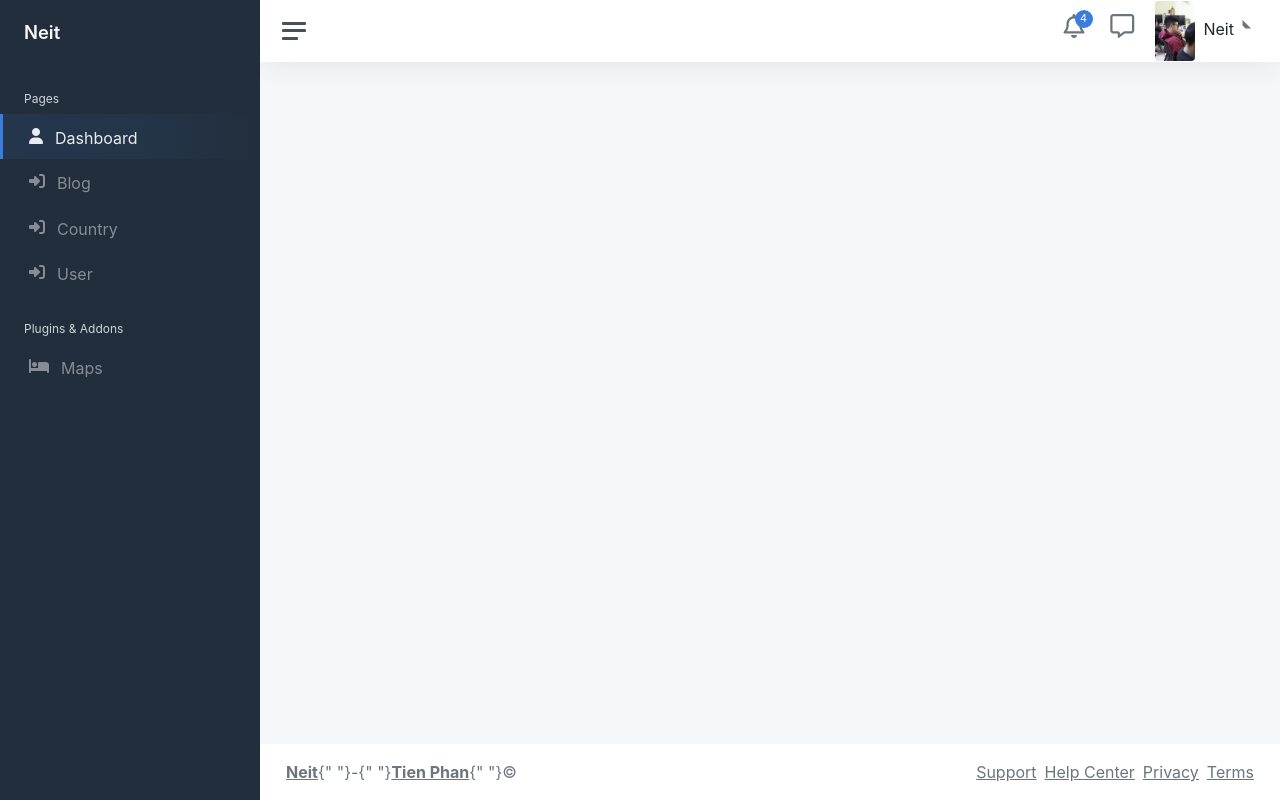
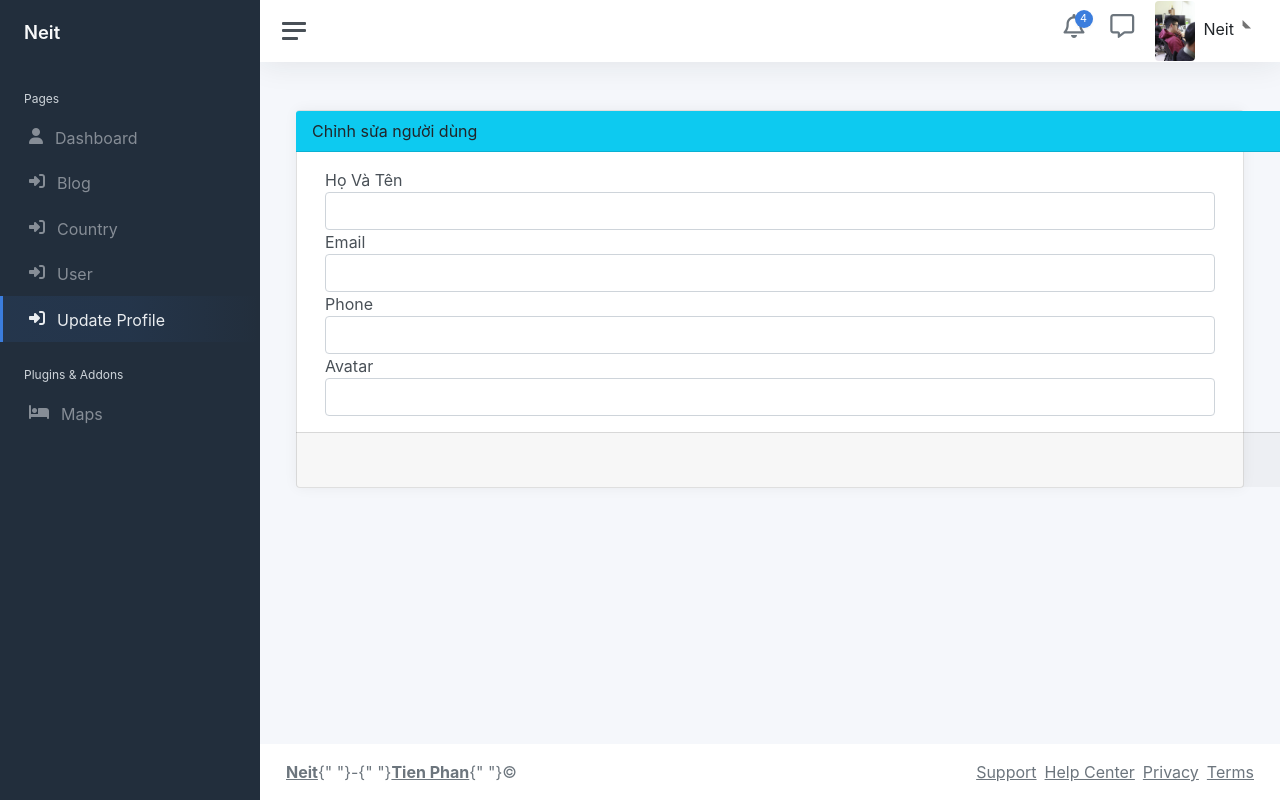
Before and after one commit to T1enphan/FeQLNH, a React (Create React App) app: page /update-user in a window 1280 px wide. Built offline with nearby package versions, Linux system fonts and the light colour scheme.

Commit message:
update2607

```diff
--- a/src/TestDame/login.js
+++ b/src/TestDame/login.js
@@ -45,9 +45,10 @@ function Login() {
         setAccessToken(response.data.token);
         console.log("1", accessToken);
         console.log("2", response.data.token);
-        // if (response.status === 200) {
-        //   navigate("/user");
-        // }
+        if (response.status === 200) {
+          localStorage.setItem("accountLogin", JSON.stringify(response.data));
+          navigate("/user");
+        }
       } catch (error) {
         console.log(error);
         toast.error("Đã có lỗi xảy ra!");
--- /dev/null
+++ b/src/User/User.js
@@ -0,0 +1,107 @@
+import axios from "axios";
+import { useEffect, useState } from "react";
+import { ToastContainer, toast } from "react-toastify";
+import { useNavigate } from "react-router-dom";
+import "react-toastify/dist/ReactToastify.css";
+
+function User() {
+    const navigate = useNavigate();
+    const [isLogin, setIsLogin] = useState(false);
+    const [errors, setErrors] = useState({});
+    const [accessToken, setAccessToken] = useState(null);
+    const [user, setUser] = useState({
+        id: "",
+        name: "",
+        email: "",
+        phone: "",
+    })
+    useEffect(() => {
+        let userData = localStorage.getItem("accountLogin");
+        if (userData) {
+            userData = JSON.parse(userData);
+            setIsLogin(true);
+            setAccessToken(userData.token);
+            const userAuth = userData.user;
+            setUser({
+                id: userAuth.id,
+                name: userAuth.name,
+                email: userAuth.email,
+                phone: userAuth.phone,
+            })
+        }
+    }, [])
+
+    const checkLoginUser = () => {
+        if (isLogin) {
+            toast.success("Bạn đã Login");
+            return true;
+        } else {
+            toast.error("Bạn hãy login trước!");
+            navigate("/login");
+            return false
+        }
+    }
+
+    const handleChange = (e) => {
+        const { name, value } = e.target;
+        setUser((state) => ({ ...state, [name]: value }))
+    }
+
+    const handleSubmit = async (e) => {
+        e.preventDefault();
+        if (!checkLoginUser()) return;
+
+        let errorSubmit = {};
+        let flag = true;
+        if (user.name === "") {
+            errorSubmit.name = "vui lòng nhập tên!";
+            toast.error("Vui lòng nhập tên");
+            flag = false
+        }
+        if (user.email === "") {
+            errorSubmit.email = "vui lòng nhập email!";
+            toast.error("Vui lòng nhập email!");
+            flag = false;
+        }
+        if (user.phone === "") {
+            errorSubmit.phone = "vui lòng nhập số điện thoại!";
+            toast.error("Vui lòng nhập số điện thoại!");
+            flag = false;
+        }
+        if(!flag) {
+            setErrors(errorSubmit);
+        } else {
+            setErrors({});
+            toast.success("yasir")
+        }
+    }
+
+    return (
+        <div>
+            <ToastContainer/>
+            <div className="row">
+                <div className="card">
+                    <div className="card-header bg-info text-dark" style={{ width: "1140.8px", marginLeft: "-13px" }}>
+                        Chỉnh sửa người dùng
+                    </div>
+                    <form onSubmit={handleSubmit}>
+                        <div className="card-body">
+                            <label>Họ Và Tên</label>
+                            <input className="form-control" name="name" value={user.name} type="text" onChange={handleChange} />
+                            <label>Email</label>
+                            <input className="form-control" name="email" value={user.email} type="text" onChange={handleChange} />
+                            <label>Phone</label>
+                            <input className="form-control" name="phone" value={user.phone} type="text" onChange={handleChange} />
+                            <label>Avatar</label>
+                            <input className="form-control" />
+                        </div>
+                        <div className="card-footer text-end" style={{ width: "1140.8px", marginLeft: "-13px" }}>
+                            <button type="submit" className="btn btn-success">Xác Nhận</button>
+                        </div>
+                    </form>
+                </div>
+            </div>
+        </div>
+    )
+}
+export default User;
--- a/src/component/MenuLeft.js
+++ b/src/component/MenuLeft.js
@@ -1,4 +1,8 @@
+import { useLocation, Link } from 'react-router-dom';
+
 export default function MenuLeft() {
+  const location = useLocation();
+
   return (
     <>
       <nav id="sidebar" className="sidebar js-sidebar">
@@ -8,36 +12,48 @@ export default function MenuLeft() {
           </a>
           <ul className="sidebar-nav">
             <li className="sidebar-header">Pages</li>
-            <li className="sidebar-item active">
-              <a className="sidebar-link" href="index.html">
-                <i class="fa-solid fa-user"></i>
+            <li className={`sidebar-item ${location.pathname === '/' ? 'active' : ''}`}>
+              <Link className="sidebar-link" to="/">
+                <i className="fa-solid fa-user"></i>
                 <span className="align-middle">Dashboard</span>
+              </Link>
+            </li>
+            <li className={`sidebar-item ${location.pathname === '/blog' ? 'active' : ''}`}>
+              <Link className="sidebar-link" to="/blog">
+                <i className="fa-solid fa-right-to-bracket"></i>
+                <span className="align-middle">Blog</span>
+              </Link>
+            </li>
+            <li className={`sidebar-item ${location.pathname === '/country' ? 'active' : ''}`}>
+              <Link className="sidebar-link" to="/country">
+                <i className="fa-solid fa-right-to-bracket"></i>
+                <span className="align-middle">Country</span>
+              </Link>
+            </li>
+            <li className={`sidebar-item ${location.pathname === '/user' ? 'active' : ''}`}>
+              <Link className="sidebar-link" to="/user">
+                <i className="fa-solid fa-right-to-bracket"></i>
+                <span className="align-middle">User</span>
+              </Link>
+            </li>
+            <li className={`sidebar-item ${location.pathname === '/update-user' ? 'active' : ''}`}>
+              <Link className="sidebar-link" to="/update-user">
+                <i className="fa-solid fa-right-to-bracket"></i>
+                <span className="align-middle">Update Profile</span>
+              </Link>
+            </li>
+            {/* <li className="sidebar-item">
+              <a className="sidebar-link" href="/update-user">
+                <i class="fa-solid fa-right-to-bracket"></i>
+                <span className="align-middle">Update Profile</span>
               </a>
-            </li>
-            <li className="sidebar-item">
-              <a className="sidebar-link" href="/blog">
-                <i class="fa-solid fa-right-to-bracket"></i>
-                <span className="align-middle">Blog</span>
-              </a>
-            </li>
-            <li className="sidebar-item">
-              <a className="sidebar-link" href="/country">
-                <i class="fa-solid fa-right-to-bracket"></i>
-                <span className="align-middle">Country</span>
-              </a>
-            </li>
-            <li className="sidebar-item">
-              <a className="sidebar-link" href="/user">
-                <i class="fa-solid fa-right-to-bracket"></i>
-                <span className="align-middle">User</span>
-              </a>
-            </li>
+            </li> */}
             <li className="sidebar-header">Plugins &amp; Addons</li>
-            <li className="sidebar-item">
-              <a className="sidebar-link" href="maps-google.html">
-                <i class="fa-solid fa-bed"></i>
+            <li className={`sidebar-item ${location.pathname === '/maps-google.html' ? 'active' : ''}`}>
+              <Link className="sidebar-link" to="/maps-google.html">
+                <i className="fa-solid fa-bed"></i>
                 <span className="align-middle">Maps</span>
-              </a>
+              </Link>
             </li>
           </ul>
         </div>
--- a/src/index.js
+++ b/src/index.js
@@ -10,6 +10,7 @@ import Blog from "./Blog/Blog";
 import Country from "./Country/Country";
 import Register from "./TestDame/register";
 import Login from "./TestDame/login";
+import User from "./User/User";
 
 const root = ReactDOM.createRoot(document.getElementById("root"));
 root.render(
@@ -22,6 +23,7 @@ root.render(
           <Route path="/country" element={<Country></Country>} />
           <Route path="/register" element={<Register></Register>} />
           <Route path="/login" element={<Login></Login>} />
+          <Route path="/update-user" element={<User></User>} />
         </Routes>
       </App>
     </Router>
```
